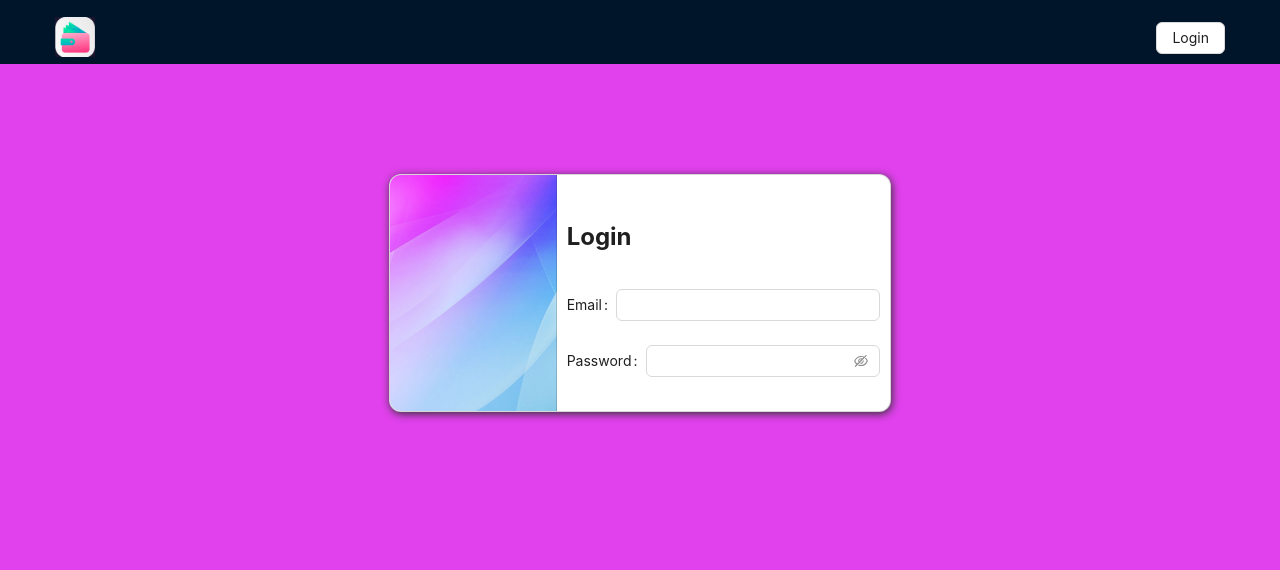
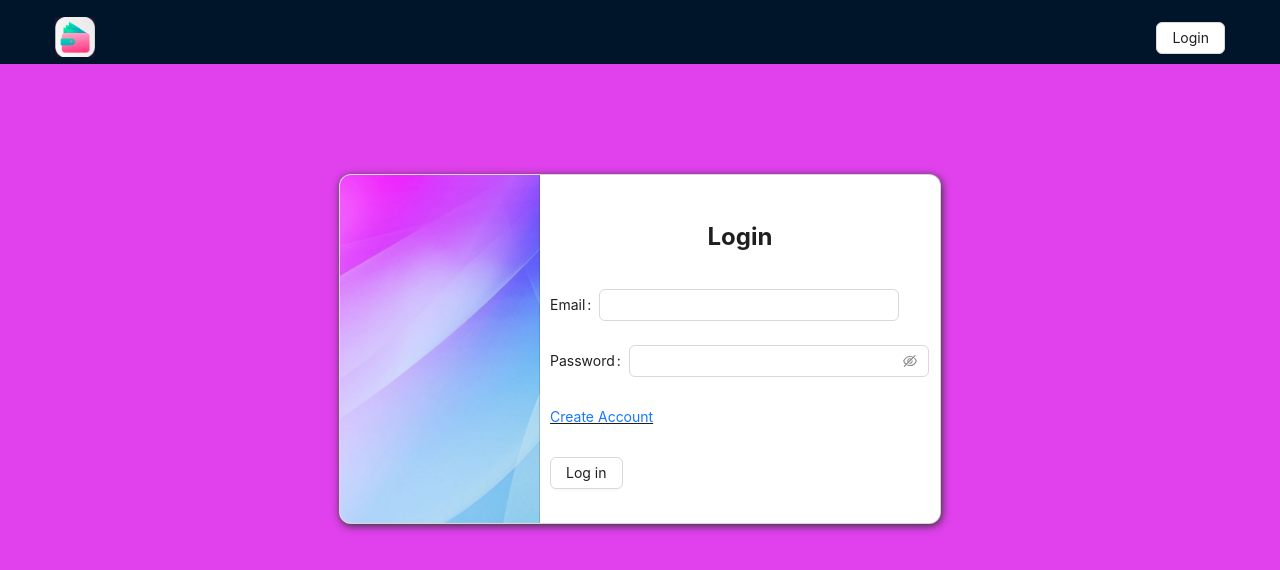
Before and after one commit to Mariam0422/moneyLover, a React (Create React App) app in the folder my-app/: page /login in a window 1280 px wide. Shown: the top 570 px of the page. Built offline with nearby package versions, Linux system fonts and the light colour scheme.

Commit message:
add cabinetLayout

```diff
--- a/my-app/src/App.js
+++ b/my-app/src/App.js
@@ -5,15 +5,18 @@ import {
   RouterProvider,
 } from "react-router-dom";
 import Register from "./pages/register";
-import "./App.css";
 import Login from "./pages/login";
 import Header from "./components/global/header";
+import CabinetLayout from "./components/layout/CabinetLayout";
+import CabinetBoard from "./pages/cabinetBoard";
+import "./App.css";
 
 const route = createBrowserRouter(
   createRoutesFromElements(
-    <Route path="/" element={<Header/>}>
+    <Route path="/" element={<Header />}>
       <Route path="register" element={<Register />} />
       <Route path="login" element={<Login />} />
+      <Route path="cabinet" element={<CabinetLayout />}></Route>
     </Route>
   )
 );
--- /dev/null
+++ b/my-app/src/components/global/sideBar/index.js
@@ -0,0 +1,42 @@
+import { useState } from 'react';
+import {Button, Menu} from 'antd';
+import {DatabaseOutlined, SettingOutlined, CreditCardOutlined} from '@ant-design/icons';
+
+const items = [
+{
+    key: 'board',
+    label: 'Kabinet Board',
+    icon: <DatabaseOutlined/>
+},
+{
+    key: 'cards',
+    label: 'Cards',
+    icon: <CreditCardOutlined />
+},
+{
+    key: 'projectSetting',
+    label: 'Project Setting',
+    icon: <SettingOutlined />
+},
+
+];
+
+const Sidebar = () => {
+    const [collapsed, setCollapsed] = useState(true);
+   const handleChangedCollapsed = () =>{
+     setCollapsed(!collapsed);
+    }
+    return (
+        <div className='sidebar'>
+            <Button onClick={handleChangedCollapsed}>
+                {collapsed ? 'open' : 'close'}
+            </Button>
+       <Menu
+         items={items}
+         mode='inline'
+         inlineCollapsed={collapsed}
+         />
+        </div>
+    )
+}
+export default Sidebar;
--- /dev/null
+++ b/my-app/src/components/layout/CabinetLayout/index.js
@@ -0,0 +1,17 @@
+
+import { Outlet } from 'react-router-dom';
+import Sidebar from '../../global/sideBar';
+import CabinetBoard from '../../../pages/cabinetBoard';
+import './index.css';
+
+const CabinetLayout = () => {
+    return (
+        <div className='cabinet_layout_container'>
+      <Sidebar/>
+         <main className="main_container">
+         <CabinetBoard/>
+         </main>
+        </div>
+    )
+}
+export default CabinetLayout;
--- a/my-app/src/components/shared/AuthWrapper/index.css
+++ b/my-app/src/components/shared/AuthWrapper/index.css
@@ -7,6 +7,7 @@
     overflow: hidden;
     background-color: white;
     box-shadow: 1px 2px 8px #333;
+    min-height: 300px;
 }
 .cover_image_container{
  background-size: cover;
@@ -15,4 +16,7 @@
 }
 .form_container{
     padding: 10px;
+    display: flex;
+    flex-direction: column;
+    justify-content: center;
 }
--- /dev/null
+++ b/my-app/src/pages/cabinetBoard/index.js
@@ -0,0 +1,9 @@
+const CabinetBoard = () => {
+    return (
+        <div>
+            CabinetBoard
+        </div>
+     );
+}
+
+export default CabinetBoard;
--- a/my-app/src/pages/login/index.css
+++ b/my-app/src/pages/login/index.css
@@ -1,3 +1,6 @@
-.loginMain{
-
-}
+/* .formLogin{
+    display: flex;
+    flex-direction: column;
+    align-items: center;
+    justify-content: space-between;
+} */
--- a/my-app/src/pages/login/index.js
+++ b/my-app/src/pages/login/index.js
@@ -1,26 +1,51 @@
 import { signInWithEmailAndPassword } from "firebase/auth";
 import { auth } from "../../services/firebase";
-import { Form, Input } from "antd";
+import { Button, Form, Input, notification, Typography } from "antd";
 import AuthWrapper from "../../components/shared/AuthWrapper";
-import loginImg from "../../img/loginImg.jpg"
-import './index.css';
+import loginImg from "../../img/loginImg.jpg";
+import { Link } from "react-router-dom";
+import "./index.css";
 const Login = () => {
   const [form] = Form.useForm();
-    const handleLogin = async() => {
+  const handleLogin = async (values) => {
+    const { email, password } = values;
+    try {
+      const resp = await signInWithEmailAndPassword(auth, email, password);
+      console.log(resp);
 
+      notification.success({
+        message: "Login successful",
+      });
+      form.resetFields();
+    } catch (error) {
+      console.log(error);
+      notification.error({
+        message: "Incorrect login details",
+      });
     }
+  };
   return (
     <div className="loginMain">
-    <AuthWrapper coverImg={loginImg} maxWidth="500px">
-   <h2>Login</h2>
+      <AuthWrapper coverImg={loginImg} maxWidth="600px">
+        <h2 style={{ textAlign: "center" }}>Login</h2>
+        <div className="formLogin">
           <Form form={form} onFinish={handleLogin}>
             <Form.Item name="email" label="Email">
-        <Input/>
+              <Input style={{ width: "300px" }} />
             </Form.Item>
             <Form.Item name="password" label="Password">
-        <Input.Password/>
+              <Input.Password style={{ width: "300px" }} />
+            </Form.Item>
+            <Form.Item>
+              <Typography.Text underline>
+                <Link to="/register">Create Account</Link>
+              </Typography.Text>
+            </Form.Item>
+            <Form.Item>
+              <Button htmlType="submit">Log in</Button>
             </Form.Item>
           </Form>
+        </div>
       </AuthWrapper>
     </div>
   );
--- a/my-app/src/pages/register/index.css
+++ b/my-app/src/pages/register/index.css
@@ -1,11 +1,9 @@
 .mainRegister{
    margin: 150px auto;
-   border: 1px solid white;
    padding: 20px;
    background-color: white;
    display: flex;
    flex-direction: column;
    justify-content: center;
-   align-items: center;
-   max-height: 250px;
+
 }
```
Also changed, not shown: my-app/src/components/layout/CabinetLayout/index.css (added). Lines whose indentation alone changed are shown as unchanged.
